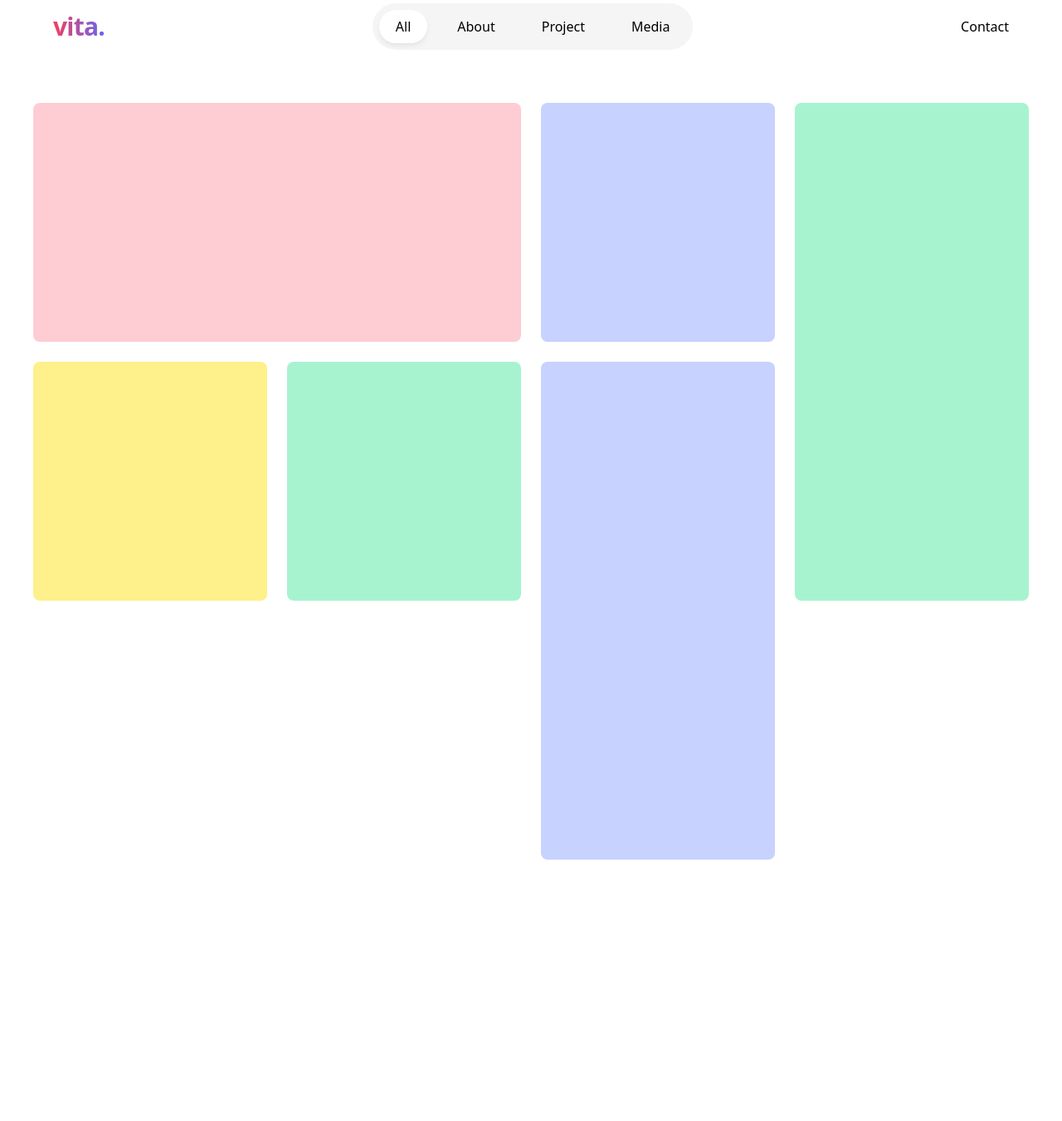
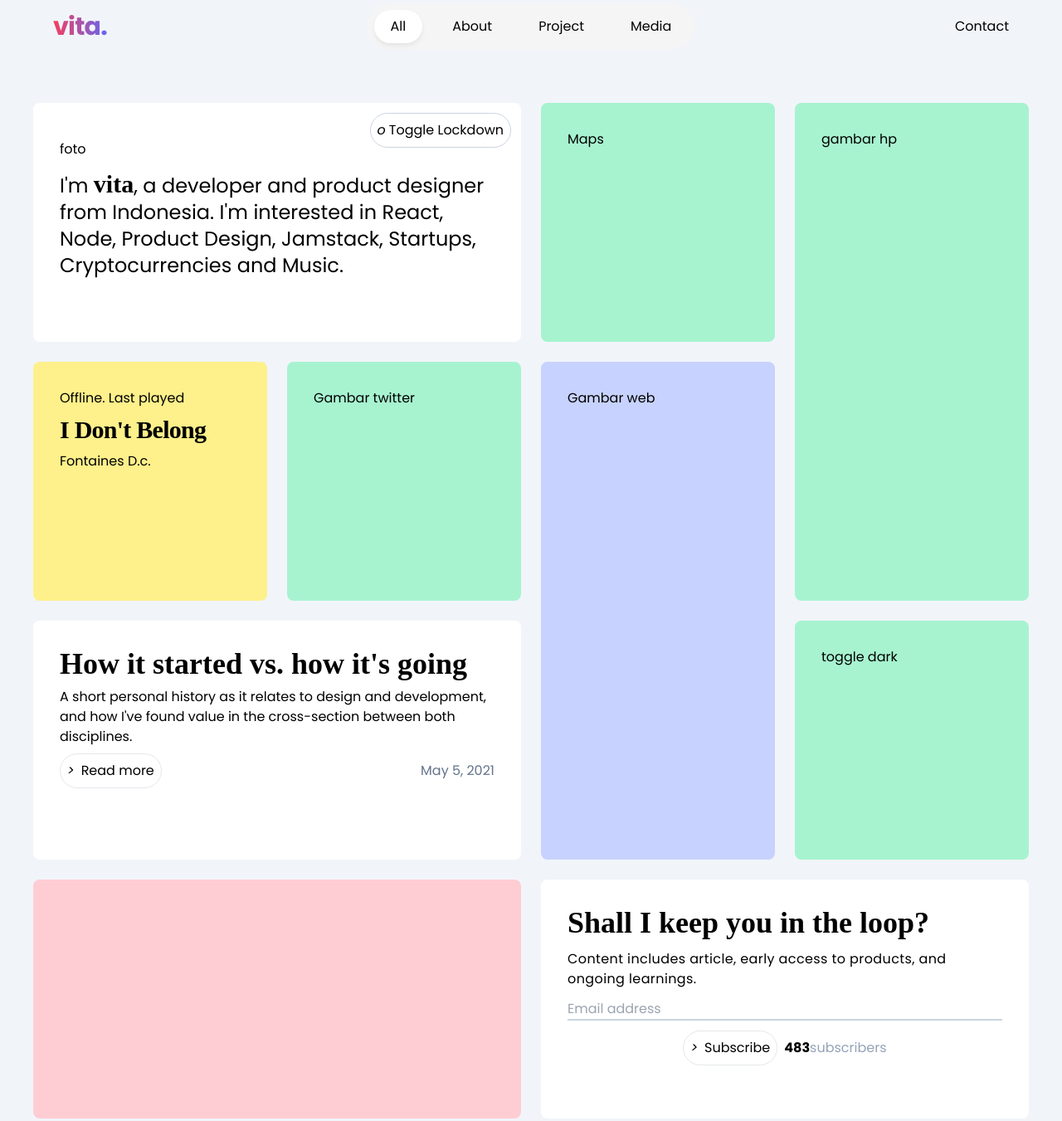
Before and after one commit to vitatriutami/personalweb, a website: page src/index.html in a window 1280 px wide. Shown: the part 60-1411 px from the top of the page at 83% size. Drawn offline with Linux system fonts and the light colour scheme; a web font is replaced by a local one.

Commit message:
update layout

```diff
--- a/src/index.html
+++ b/src/index.html
@@ -5,10 +5,10 @@
   <meta charset="UTF-8">
   <meta name="viewport" content="width=device-width, initial-scale=1.0">
   <title>Personal Web</title>
-  <link rel="stylesheet" href="output.css">
+  <link rel="stylesheet" href="./output.css">
 </head>
 
-<body>
+<body class="bg-slate-100">
   <header class="flex justify-between p-16 items-center">
     <div
       class="font-bold text-3xl bg-gradient-to-r from-rose-500 to-indigo-500 bg-clip-text text-transparent tracking-tight">
@@ -20,15 +20,60 @@
       <div class="px-5 py-2 rounded-full">Project</div>
       <div class="px-5 py-2 rounded-full">Media</div>
     </div>
-    <div>Contact</div>
+    <div class="font-poppins">Contact</div>
   </header>
-  <main class="w-[1200px] m-auto grid grid-cols-4 grid-rows-4 gap-6">
-    <div class="w-full h-72 bg-rose-200 col-span-2 rounded-lg"></div>
-    <div class="w-full h-72 bg-indigo-200 rounded-lg"></div>
-    <div class="w-full bg-emerald-200 row-span-2 rounded-lg"></div>
-    <div class="w-full h-72 bg-yellow-200 rounded-lg"></div>
-    <div class="w-full h-72 bg-emerald-200 rounded-lg"></div>
-    <div class="w-full bg-indigo-200 row-span-2 rounded-lg"></div>
+  <main class="w-[1200px] m-auto grid grid-cols-4 grid-rows-4 gap-6 pb-8">
+    <div class="relative w-full h-72 bg-white col-span-2 rounded-lg p-8 flex flex-col space-y-3">
+      <button
+        class="absolute right-3 top-3 border border-slate-300 rounded-full p-2 flex gap-1 hover:ease-in-out hover:outline hover:duration-200 hover:outline-slate-300">
+        <i>o</i>
+        <h1>Toggle Lockdown</h1>
+      </button>
+      <h1>foto</h1>
+      <h1 class="text-2xl">I'm <span class="font-averia font-bold text-3xl">vita</span>, a developer and product
+        designer from Indonesia. I'm interested in React, Node,
+        Product Design, Jamstack, Startups, Cryptocurrencies and Music.</h1>
+    </div>
+    <div class="w-full h-72 bg-emerald-200 rounded-lg p-8 m-auto">Maps</div>
+    <div class="w-full bg-emerald-200 row-span-2 rounded-lg p-8">gambar hp</div>
+    <div class="w-full h-72 bg-yellow-200 rounded-lg flex flex-col space-y-2 p-8">
+      <h1>Offline. Last played</h1>
+      <h1 class="text-3xl font-bold tracking-tight font-averia">I Don't Belong</h1>
+      <h1>Fontaines D.c.</h1>
+    </div>
+    <div class="w-full h-72 bg-emerald-200 rounded-lg m-auto p-8">Gambar twitter</div>
+    <div class="w-full bg-indigo-200 row-span-2 rounded-lg p-8">Gambar web</div>
+    <div class="w-full h-72 bg-white col-span-2 rounded-lg p-8 flex flex-col space-y-2 my-auto">
+      <h1 class="text-4xl font-bold font-averia">How it started vs. how it's going</h1>
+      <p>A short personal history as it relates to design and development, and how I've found value in the cross-section
+        between both disciplines.</p>
+      <div class="flex justify-between items-center">
+        <button class="flex gap-2 border border-gray-200 p-2 rounded-full">
+          <i>></i>
+          <h1>Read more</h1>
+        </button>
+        <p class="text-slate-500">May 5, 2021</p>
+      </div>
+    </div>
+    <div class="w-full h-72 bg-emerald-200 rounded-lg m-auto p-8">toggle dark</div>
+    <div class="w-full h-72 bg-rose-200 col-span-2 rounded-lg flex flex-col space-y-3 p-8"></div>
+    <div class="w-full h-72 bg-white col-span-2 rounded-lg flex flex-col space-y-3 p-8">
+      <h1 class="text-4xl font-bold font-averia">
+        Shall I keep you in the loop?
+      </h1>
+      <p class="tracking-wide">Content includes article, early access to products, and ongoing learnings.</p>
+      <input type="text" placeholder="Email address" class="border-b-2 border-slate-300">
+      <div class="flex gap-2 justify-center items-center">
+        <button class="flex gap-2 border border-gray-200 p-2 rounded-full">
+          <i>></i>
+          <h1>Subscribe</h1>
+        </button>
+        <div class="flex">
+          <span class="font-bold">483</span>
+          <h1 class="text-slate-400">subscribers</h1>
+        </div>
+      </div>
+    </div>
   </main>
 </body>
 
--- a/src/input.css
+++ b/src/input.css
@@ -1,3 +1,11 @@
+@import url('https://fonts.googleapis.com/css2?family=Averia+Serif+Libre:ital,wght@0,300;0,400;0,700;1,300;1,400;1,700&family=Poppins:ital,wght@0,100;0,200;0,300;0,400;0,500;0,600;0,700;0,800;0,900;1,100;1,200;1,300;1,400;1,500;1,600;1,700;1,800;1,900&display=swap');
+
 @tailwind base;
 @tailwind components;
 @tailwind utilities;
+
+@layer base {
+  html {
+    font-family: "Poppins", sans-serif;
+  }
+}
--- a/tailwind.config.js
+++ b/tailwind.config.js
@@ -2,7 +2,12 @@
 module.exports = {
   content: ["./src/**/*.{html,js}"],
   theme: {
-    extend: {},
+    extend: {
+      fontFamily: {
+        averia: ['Averia Serif Libre', 'serif'],
+        poppins: ['Poppins', 'sans-serif']
+      }
+    },
   },
   plugins: [],
 }
```
Also changed, not shown: src/output.css.
